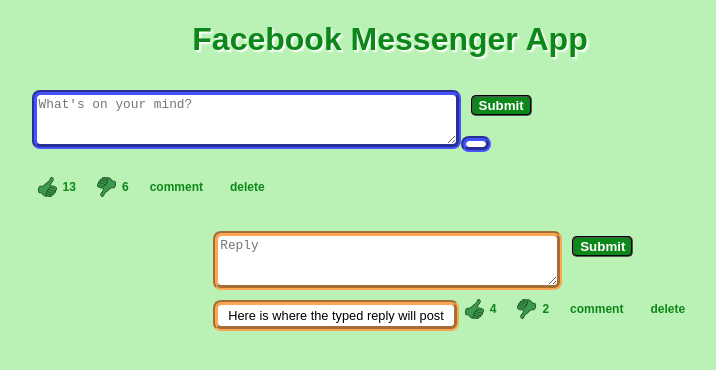
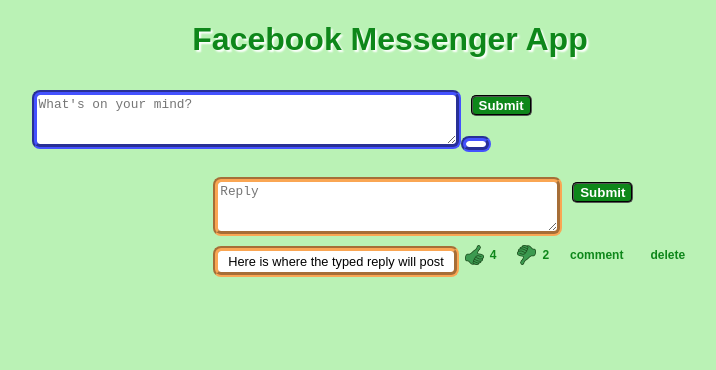
Before and after one commit to s-darcy/Facebook-Message-Style-App, a React (Create React App) app: page / in a window 1280 px wide. Shown: the top 370 px of the page, without its empty margins (250-966 px from the left). Built offline with nearby package versions, Linux system fonts and the light colour scheme.

Commit message:
fixed  the array issue

```diff
--- a/src/App.js
+++ b/src/App.js
@@ -37,23 +37,17 @@
 
         message.firstMessage.likeCount = newLikeCount;
 
-        console.log(newLikeCount);
-
-
         this.setState({
             message : newLikeCount
         });
-
-        console.log(newLikeCount);
-        console.log(message );
+        console.log(message);
     }
 
 
     //This one should store the value into my object as state
     handleSubmit(event){
         event.preventDefault();
-        let message = Object.assign({}, this.state.message);
-        message.firstMessage.comment = '';
+        let message = this.state.message.slice();
 
         this.setState({
             message : message
@@ -63,7 +57,17 @@
     //when the 'like' button is clicked, edit the CSS to change the color of the background
 
       render() {
-
+          console.log(Array.isArray (this.state.message));
+          console.log(this.state.message);
+          let original = this.state.message.map(function(comment, likes){
+              <FirstMessageActions
+                   comment={comment}
+                   likes={likes}
+                   handleSubmit={this.handleSubmit}
+                   message={this.message}
+                   handleLikeCount = {this.handleLikeCount}
+                />
+          }, this);
 
         return (
           <div className="App">
@@ -77,13 +81,9 @@
                 />
                 <div>
                     <p className="postedComment">{}</p>
+                    {original}
                 </div>
-                    <FirstMessageActions
-                       firstMessage={this.firstMessage}
-                       handleSubmit={this.handleSubmit}
-                       message={this.state.message}
-                       handleLikeCount = {this.handleLikeCount}
-                    />
+
             </div>
             <ul>
                 <Reply />
--- a/src/FirstMessageActions.js
+++ b/src/FirstMessageActions.js
@@ -9,10 +9,10 @@
 
         return (
             <div className="likes">
-                <p>{this.props.message.firstMessage.comment}</p>
+                <p>{}</p>
                 <div className="actionButtons">
                     <button onClick={(event) => this.props.handleLikeCount(event)}><img className="thumb" src={require('./thumb_up.png')} /></button>
-                    <p className="like-counter">13</p>
+                    <p className="like-counter">{this.props.likes.likes}</p>
                     <button><img className="dislike-thumb" src={require('./thumb_up.png')} /></button>
                     <p className="dislike-counter">6</p>
                     <button className="comment">comment</button>
--- a/src/data.js
+++ b/src/data.js
@@ -1,18 +1,20 @@
 const data = {
-    "message" : {
-        "firstMessage" : {
+    "message" : [
+        {"firstMessage" : {
             "comment" : [],
             "likeCount" : 0,
             "dislikeCount" : 0,
             "delete" : ''
+            }
         },
-        "replies": {
-            "reply" : [],
+        {"replies": {
+            "comment" : [],
             "likeCount" : [],
             "dislikeCount" : 0,
             "delete" : ''
+            }
         }
-    },
+    ],
     "totalMessages": 0
  };
 
```
